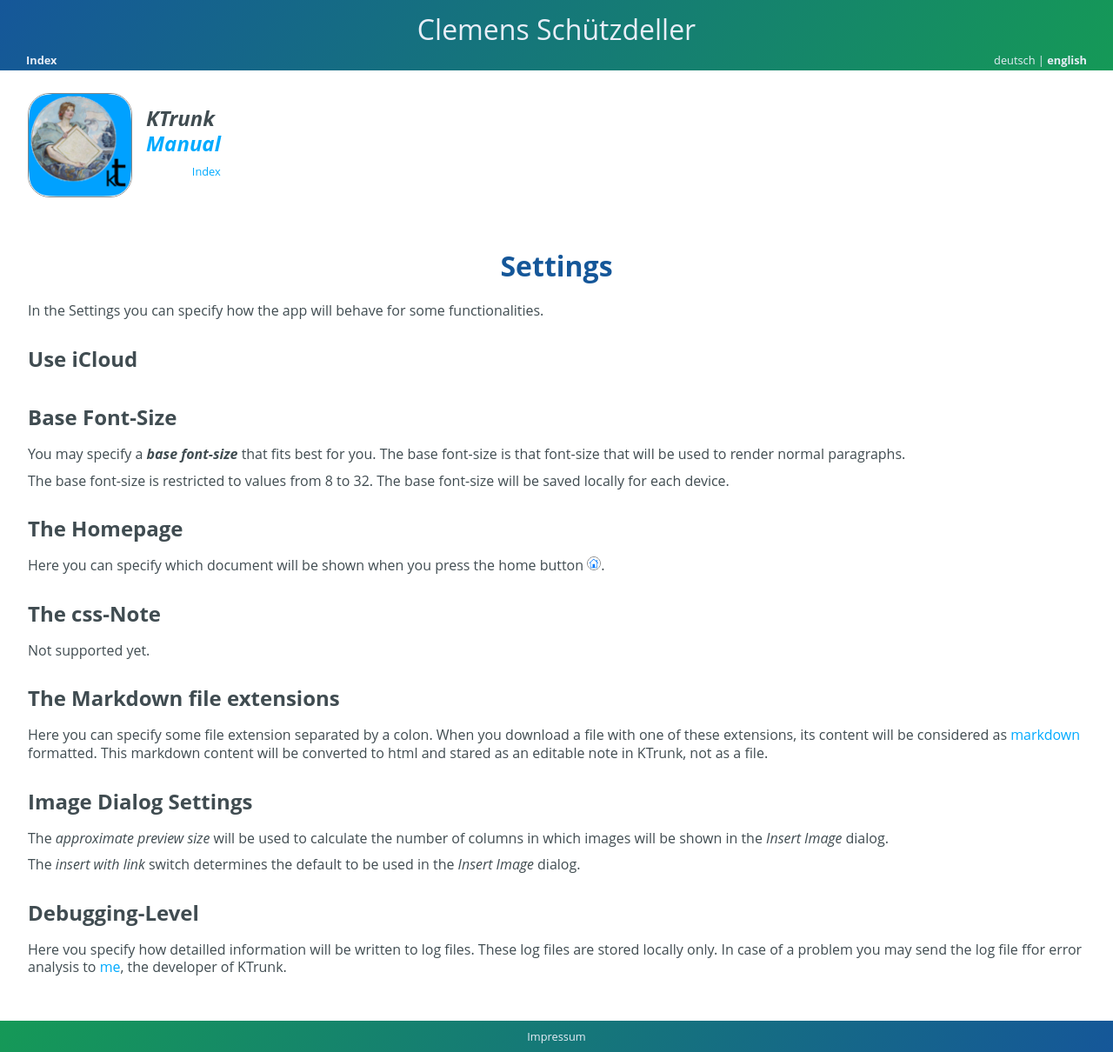
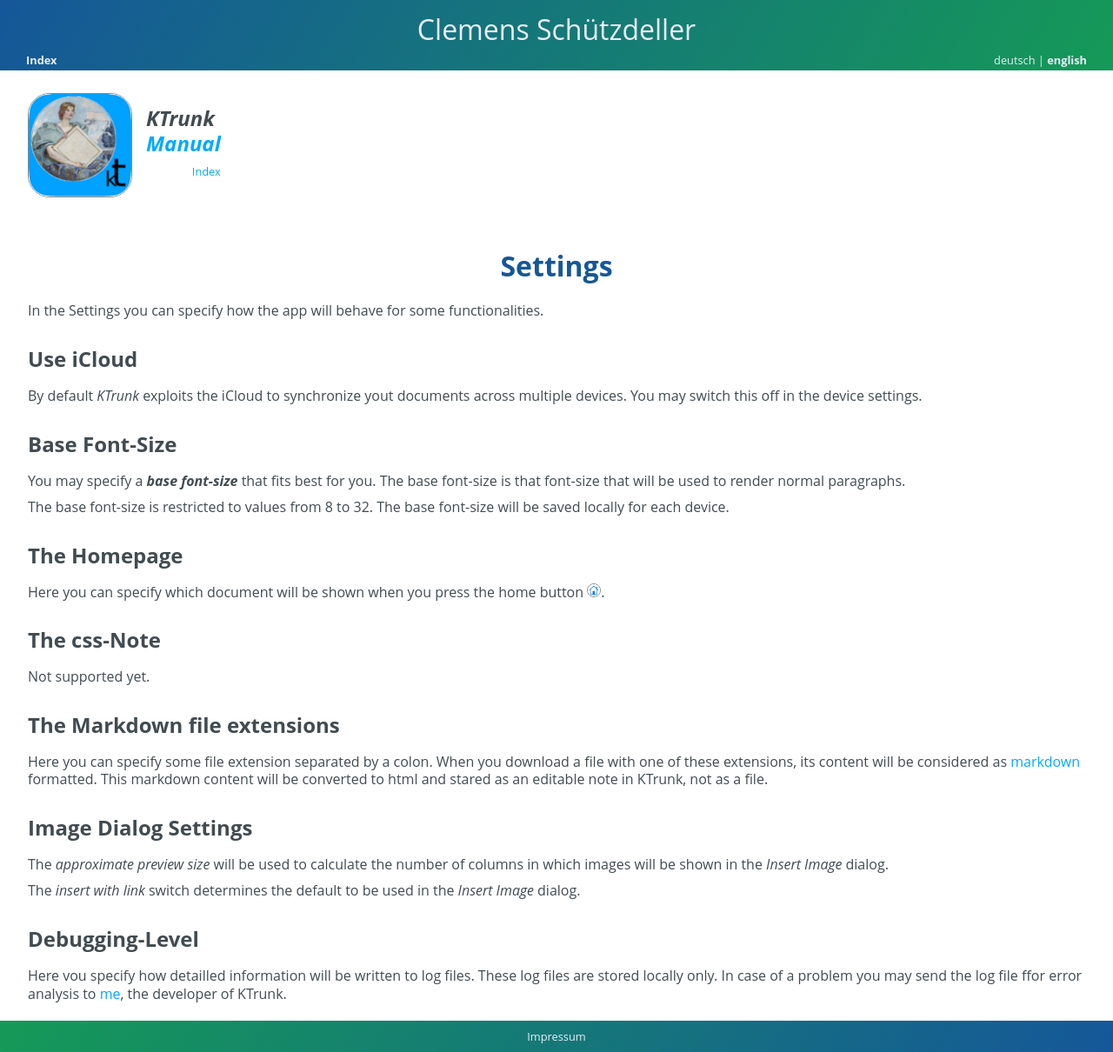
Before and after one commit to cs-LA/home, a Jekyll site: the page built from KTrunk/Manual/Settings.md, in a window 1280 px wide. Shown: the whole page at 87% size. Built offline with Jekyll 4.4.1, drawn with Linux system fonts in a browser that asks for light colours; our own code applies the rules of GitHub Pages for plain Markdown files.

Commit message:
Update Settings.md

```diff
--- a/KTrunk/Manual/Settings.md
+++ b/KTrunk/Manual/Settings.md
@@ -21,6 +21,11 @@
 <h3>
   <span class="en">Use iCloud</span>
   <span class="de">iCloud nutzen</span>
+</h3>
+<p>
+  <span class="en">By default <em>KTrunk</em> exploits the iCloud to synchronize yout documents across multiple devices. You may switch this off in the device settings.</span>
+  <span class="de">Standardmäßig nutzt <em>KTrunk</em> die iCloud, um die Dokumente auf allen Geräen zu synchronisieren. Dies lässt sich in den Geräte-Einstellungen ausschalten.</span>
+</p>
 <h3>
   <span class="en">Base Font-Size</span>
   <span class="de">Basis-Schriftgröße</span>
```
